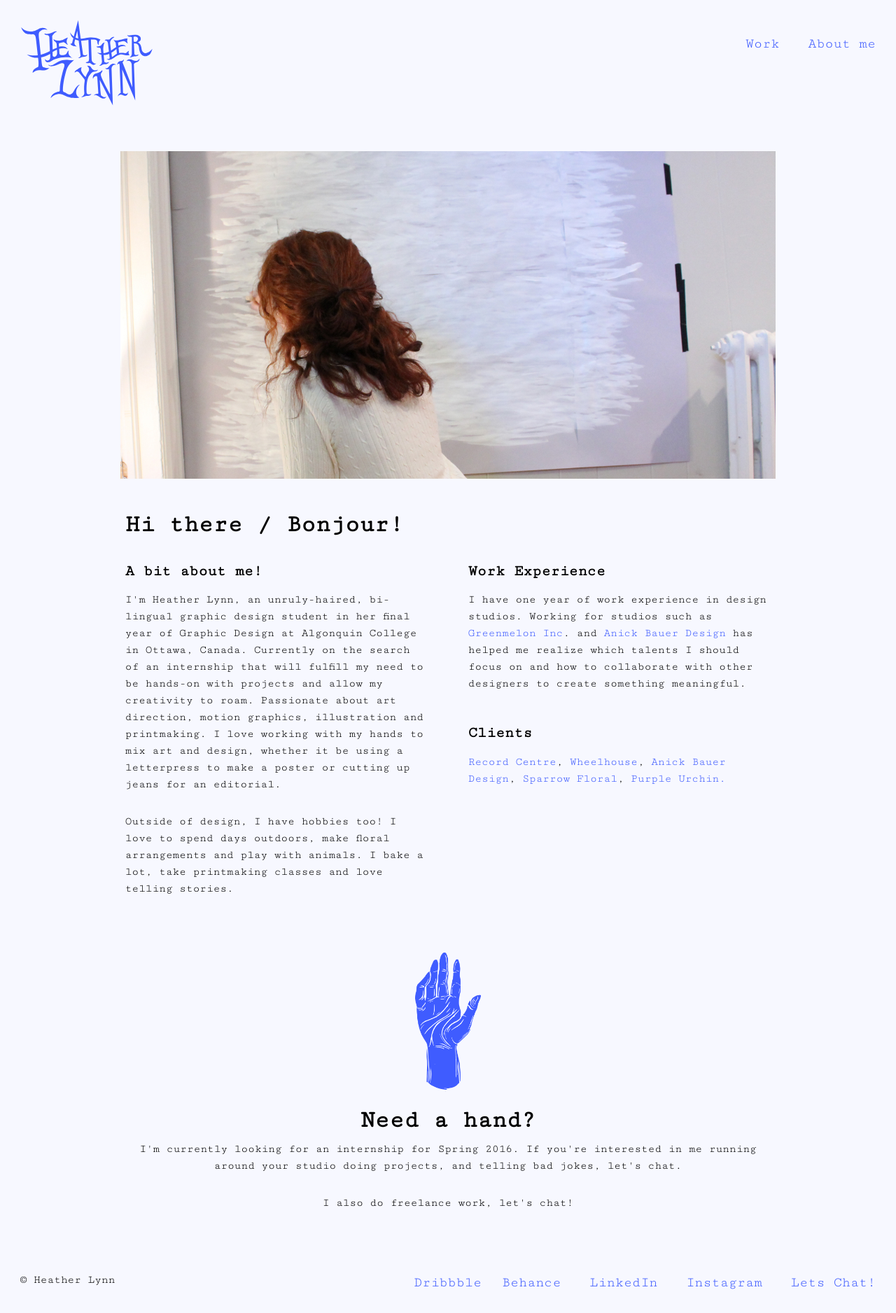
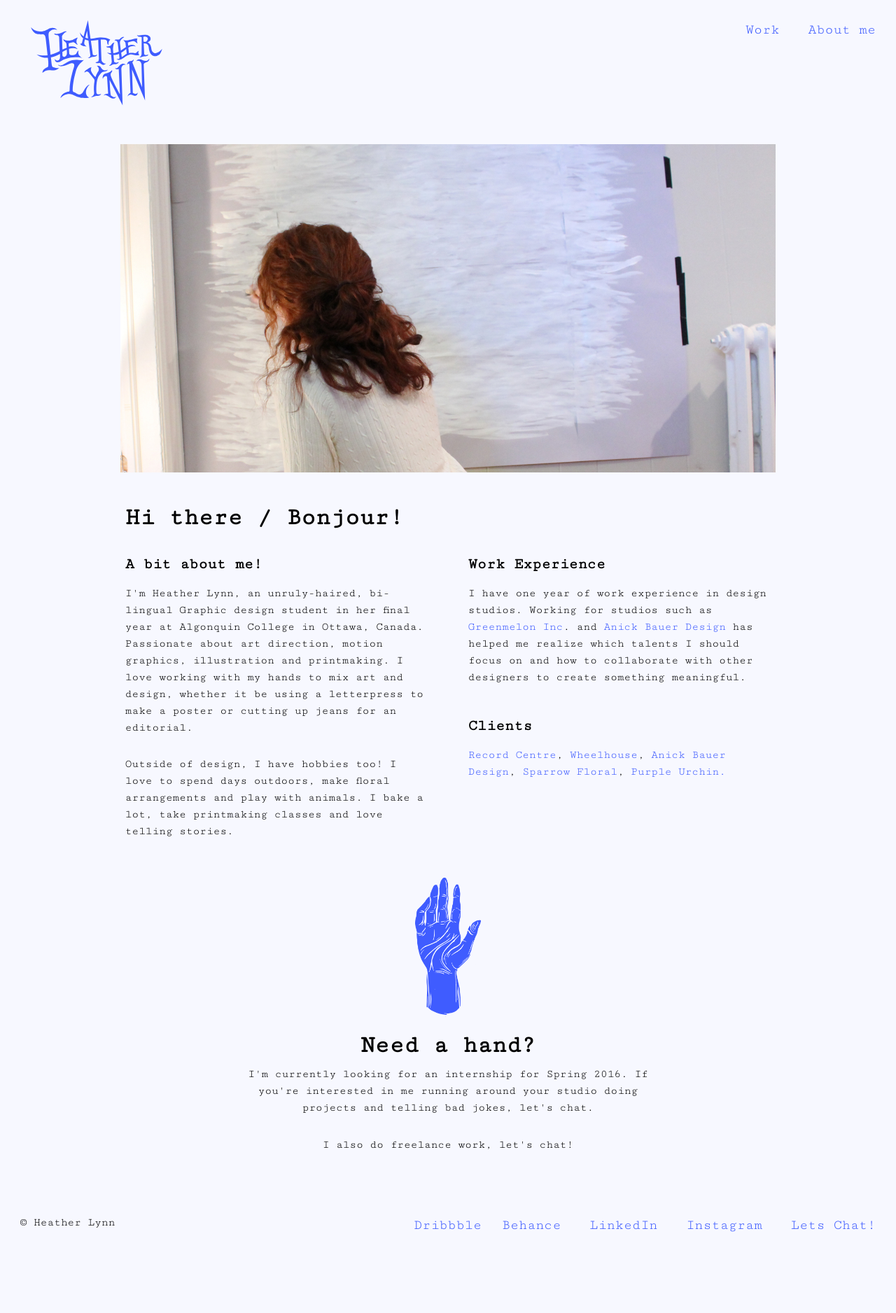
Before and after one commit to heathermcd12/portfolio, a Jekyll site: the page built from about.html, in a window 1280 px wide. Shown: the whole page at 70% size. Built offline with Jekyll 4.4.1, drawn with Linux system fonts in a browser that asks for light colours; after the commit the page ends 1793 px from its top, so only the background shows below that.

Commit message:
redoing nav and logo

```diff
--- a/_layouts/default.html
+++ b/_layouts/default.html
@@ -21,12 +21,12 @@
             </a>
         </div>
 
-    <nav class="unit unit-xs-1 unit-s-1 unit-m-2-3 unit-l-3-4">
-        <ul class="nav top-nav mega">
-            <li><a class="island-1-2" href="{{site.baseurl}}/#work">Work</a></li>
-            <li><a class="island-1-2" href="{{site.baseurl}}/about">About me</a></li>
-        </ul>
-      </nav>
+        <div class="unit unit-xs-1 unit-s-1 unit-m-2-3 unit-l-3-4">
+            <ul class="nav gutter top-nav mega">
+                <li><a class="island-1-2" href="{{site.baseurl}}/#work">Work</a></li>
+                <li><a class="island-1-2" href="{{site.baseurl}}/about">About me</a></li>
+            </ul>
+        </div>
 </header>
 
 {{content}}
--- a/about.html
+++ b/about.html
@@ -23,7 +23,7 @@ layout: default
         <div class="about gutter unit unit-xs-1 unit-s-1 unit-m-1-2 unit-l-1-2">
 
             <h5 class="pad-t push-1">A bit about me!</h5>
-            <p>I'm Heather Lynn, an unruly-haired, bi-lingual graphic design student in her final year of Graphic Design at Algonquin College in Ottawa, Canada. Currently on the search of an internship that will fulfill my need to be hands-on with projects and allow my creativity to roam. Passionate about art direction, motion graphics, illustration and printmaking. I love working with my hands to mix art and design, whether it be using a letterpress to make a poster or cutting up jeans for an editorial.</p>
+            <p>I'm Heather Lynn, an unruly-haired, bi-lingual Graphic design student in her final year at Algonquin College in Ottawa, Canada. Passionate about art direction, motion graphics, illustration and printmaking. I love working with my hands to mix art and design, whether it be using a letterpress to make a poster or cutting up jeans for an editorial.</p>
 
             <p>Outside of design, I have hobbies too! I love to spend days outdoors, make floral arrangements and play with animals. I bake a lot, take printmaking classes and love telling stories.</p>
 
@@ -42,7 +42,7 @@ layout: default
         <div class="about intern pad-b gutter unit unit-xs-1 unit-s-1 unit-m-1 unit-l-1">
             <a href="mailto:heatherlynn.ca"><img class="hand" src="{{site.baseurl}}/images/hand.png" alt=""></a>
             <h1 class="pad-top push">Need a hand?</h1>
-            <p>I'm currently looking for an internship for Spring 2016. If you're interested in me running around your studio doing projects, and telling bad jokes, let's chat.</p>
+            <p>I'm currently looking for an internship for Spring 2016. If you're interested in me running around your studio doing projects and telling bad jokes, let's chat.</p>
             <p>I also do freelance work, let's chat!</p>
         </div>
 
--- a/css/main.css
+++ b/css/main.css
@@ -35,8 +35,11 @@ body {
 }
 
 .logo {
-    display: block;
-    width: 100%;
+    position: absolute;
+    left: 50%;
+    -webkit-transform: translateX(-50%);
+    transform: translateX(-50%);
+    width: 200px;
 }
 
 a {
@@ -61,11 +64,14 @@ a {
 .nav .nav-current:link,
 .nav .nav-current:visited {
   color: black;
+  text-decoration: none;
   border-bottom: 1px solid black;
 }
 
 .top-nav {
-    padding-top: 20px;
+    position: relative;
+    padding-top: 150px;
+    text-align: center;
 }
 
 .banner {
@@ -147,7 +153,7 @@ p {
 
 .intern {
     text-align: center;
-    padding-top: 50px;
+    padding-top: 25px;
 }
 
 @media only screen and (min-width: 25em) {
@@ -165,7 +171,6 @@ p {
     }
 
     .logo {
-        width: 160px;
         text-align: center;
     }
 
@@ -189,12 +194,26 @@ p {
 
     .logo {
         width: 180px;
+        left: 3%;
+        -webkit-transform: translateX(-5%);
+        transform: translateX(-5%);
+    }
+
+    .top-nav {
+        padding-top: 0px;
+    }
+
+    .masthead {
+        padding-bottom: 100px;
     }
 
     .intro {
         font-size: 18px;
     }
 
+    .intern {
+        margin-left: 50px;
+        margin-right: 50px;
 }
 
 @media only screen and (min-width: 60em) {
@@ -205,6 +224,10 @@ p {
     .nav {
         text-align: right;
         font-size: 20px;`
+    }
+
+    .top-nav {
+        padding-top: 0px;
     }
 
     footer {
@@ -225,5 +248,9 @@ p {
         font-size: 20px;
     }
 
+    .intern {
+        margin-left: 150px;
+        margin-right: 150px;
+
 
 }
--- a/work/spooky-video.html
+++ b/work/spooky-video.html
@@ -8,7 +8,7 @@ layout: default
 
     <div class="banner gutter-1-2">
         <div class="intro-wrap portfolio-img island-1-4 unit unit-xs-1 unit-s-1 unit-m-1 unit-l-1">
-            <h1 class="intro pad-top">Fuzzy</h1>
+            <h1 class="pad-top pad-b">Fuzzy</h1>
                <div class="embed embed-16by9">
                     <iframe class="embed-item" src="https://player.vimeo.com/video/121637468"  autoplay loop></iframe>
                </div>
```
